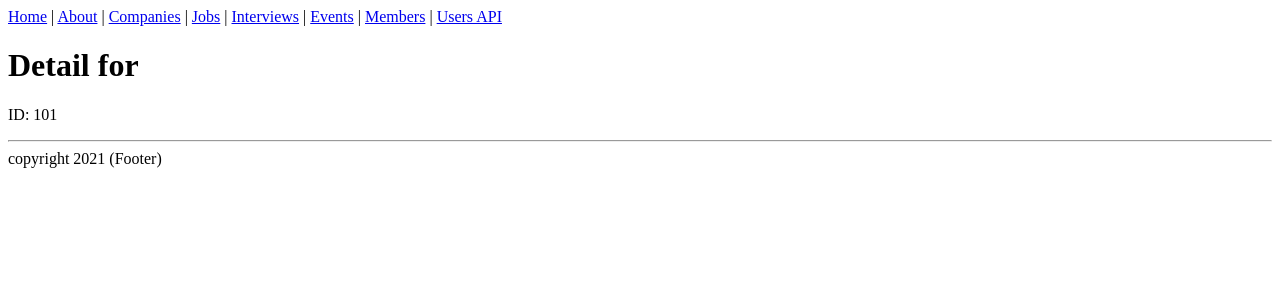
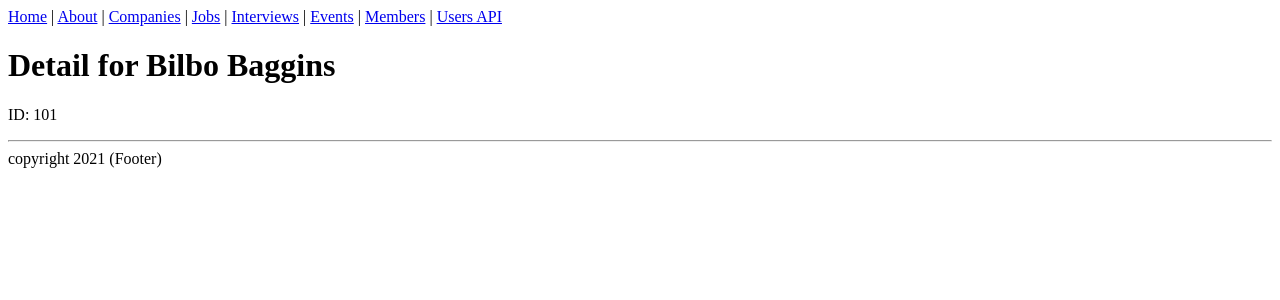
Before and after one commit to callBack-project/callBack, a Next.js app: page /users/101 in a window 1280 px wide. Shown: the top 300 px of the page. Built offline with nearby package versions, Linux system fonts and the light colour scheme.

Commit message:
bug(components/detail.js components/listItem.js pages/user/[id].js): fix compilation issue. replace data.name with data.firstName

```diff
--- a/components/ListDetail.tsx
+++ b/components/ListDetail.tsx
@@ -8,7 +8,7 @@ type ListDetailProps = {
 
 const ListDetail = ({ item: user }: ListDetailProps) => (
   <div>
-    <h1>Detail for {user.name}</h1>
+    <h1>Detail for {user.firstName} {user.lastName}</h1>
     <p>ID: {user.id}</p>
   </div>
 )
--- a/components/ListItem.tsx
+++ b/components/ListItem.tsx
@@ -10,7 +10,7 @@ type Props = {
 const ListItem = ({ data }: Props) => (
   <Link href="/users/[id]" as={`/users/${data.id}`}>
     <a>
-      {data.id}: {data.name}
+      {data.id}: {data.firstName} {data.lastName}
     </a>
   </Link>
 )
--- a/pages/users/[id].tsx
+++ b/pages/users/[id].tsx
@@ -24,7 +24,7 @@ const StaticPropsDetail = ({ item, errors }: Props) => {
   return (
     <Layout
       title={`${
-        item ? item.name : 'User Detail'
+        item ? item.firstName && item.lastName : 'User Detail'
       } | Next.js + TypeScript Example`}
     >
       {item && <ListDetail item={item} />}
```
